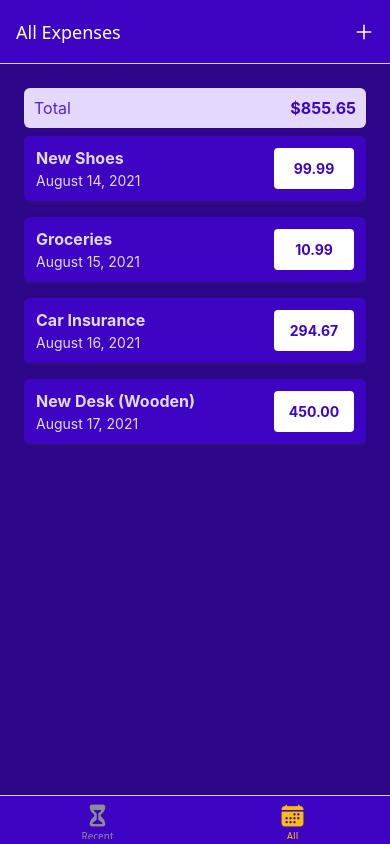
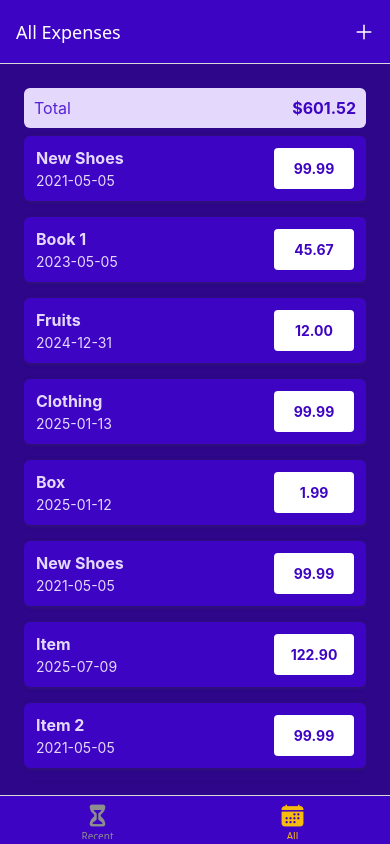
Before and after one commit to AcTiv3MineD/react-native-course-expenses-tracker, a React Native app: screen /AllExpenses in a window 390 px wide. Built offline with nearby package versions, Linux system fonts and the light colour scheme.

Commit message:
feat: implement state management with redux
feat: delete expense
wip: aa expense
wip: update expense

```diff
--- a/App.js
+++ b/App.js
@@ -1,5 +1,9 @@
 import { StatusBar } from 'expo-status-bar';
 import { Ionicons } from '@expo/vector-icons';
+
+// state management
+import { store } from './store/redux/store';
+import { Provider } from 'react-redux';
 
 // navigation
 import { NavigationContainer } from '@react-navigation/native';
@@ -57,6 +61,7 @@ export default function App() {
   return (
     <>
       <StatusBar style="light" />
+      <Provider store={store}>
         <NavigationContainer>
           <Stack.Navigator
             screenOptions={{
@@ -78,6 +83,7 @@ export default function App() {
             />
           </Stack.Navigator>
         </NavigationContainer>
+      </Provider>
     </>
   );
 }
--- a/components/ExpensesOutput/ExpenseItem.js
+++ b/components/ExpensesOutput/ExpenseItem.js
@@ -18,7 +18,7 @@ function ExpenseItem({expense}) {
             <View style={styles.container}>
                 <View>
                     <Text style={[styles.textBase, styles.description]}>{expense.description}</Text>
-                    <Text style={styles.textBase}>{getFormattedDate(expense.date)}</Text>
+                    <Text style={styles.textBase}>{expense.date}</Text>
                 </View>
                 <View style={styles.amountContainer}>
                     <Text style={styles.amountText}>{expense.amount.toFixed(2)}</Text>
--- a/components/ExpensesOutput/ExpensesOutput.js
+++ b/components/ExpensesOutput/ExpensesOutput.js
@@ -3,38 +3,11 @@ import ExpensesList from "./ExpensesList";
 import ExpensesSummary from "./ExpensesSummary";
 import { GlobalStyles } from "../../constants/styles";
 
-const DUMMY_EXPENSES = [
-    {
-        id: 'e1',
-        description: 'New Shoes',
-        amount: 99.99,
-        date: new Date(2021, 7, 14),
-    },
-    {
-        id: 'e2',
-        description: 'Groceries',
-        amount: 10.99,
-        date: new Date(2021, 7, 15),
-    },
-    {
-        id: 'e3',
-        description: 'Car Insurance',
-        amount: 294.67,
-        date: new Date(2021, 7, 16),
-    },
-    {
-        id: 'e4',
-        description: 'New Desk (Wooden)',
-        amount: 450,
-        date: new Date(2021, 7, 17),
-    },
-];
-
 function ExpensesOutput({expenses, expensesPeriod}) {
     return (
         <View style={styles.container}>
-            <ExpensesSummary periodName={expensesPeriod} expenses={DUMMY_EXPENSES} />
-            <ExpensesList expenses={DUMMY_EXPENSES} />
+            <ExpensesSummary periodName={expensesPeriod} expenses={expenses} />
+            <ExpensesList expenses={expenses} />
         </View>
     )
 }
--- /dev/null
+++ b/components/UI/Button.js
@@ -0,0 +1,39 @@
+import { Pressable, StyleSheet, Text, View } from "react-native";
+import { GlobalStyles } from "../../constants/styles";
+
+function Button({children, onPress, mode}) {
+    return (
+        <View>
+            <Pressable onPress={onPress} style={({pressed}) => pressed && styles.pressed}>
+                <View style={[styles.button, mode === 'flat' && styles.flat]}>
+                    <Text style={[styles.buttonText, mode === 'flat' && styles.flatText]}>{children}</Text>
+                </View>
+            </Pressable>
+        </View>
+    );
+}
+
+export default Button;
+
+const styles = StyleSheet.create({
+    button: {
+        borderRadius: 4,
+        padding: 8,
+        backgroundColor: GlobalStyles.colors.primary500,
+    },
+    buttonText: {
+        color: 'white',
+        textAlign: 'center',
+    },
+    flat: {
+        backgroundColor: 'transparent',
+    },
+    flatText: {
+        color: GlobalStyles.colors.primary200,
+    },
+    pressed: {
+        opacity: 0.75,
+        backgroundColor: GlobalStyles.colors.primary100,
+        borderRadius: 4,
+    },
+});
--- a/package.json
+++ b/package.json
@@ -12,12 +12,14 @@
     "@react-navigation/bottom-tabs": "^7.2.0",
     "@react-navigation/native": "^7.0.14",
     "@react-navigation/native-stack": "^7.2.0",
+    "@reduxjs/toolkit": "^2.5.0",
     "expo": "~52.0.25",
     "expo-status-bar": "~2.0.1",
     "react": "18.3.1",
     "react-native": "0.76.6",
     "react-native-safe-area-context": "4.12.0",
-    "react-native-screens": "~4.4.0"
+    "react-native-screens": "~4.4.0",
+    "react-redux": "^9.2.0"
   },
   "devDependencies": {
     "@babel/core": "^7.20.0"
--- a/screens/AllExpenses.js
+++ b/screens/AllExpenses.js
@@ -1,8 +1,11 @@
 import ExpensesOutput from '../components/ExpensesOutput/ExpensesOutput';
+import { useSelector } from "react-redux";
 
 function AllExpenses() {
+  const expenses = useSelector(state => state.expenses.expenses);
+
   return (
-    <ExpensesOutput expensesPeriod="Total" />
+    <ExpensesOutput expensesPeriod="Total" expenses={expenses} />
   );
 }
 
--- a/screens/ManageExpense.js
+++ b/screens/ManageExpense.js
@@ -1,12 +1,18 @@
 import { useLayoutEffect } from 'react';
-import { Text } from 'react-native';
+import { StyleSheet, View } from 'react-native';
+import Button from '../components/UI/Button';
+import IconButton from '../components/UI/IconButton';
+import { GlobalStyles } from '../constants/styles';
+import { useDispatch, useSelector } from 'react-redux';
+import { addExpense, deleteExpense, updateExpense } from '../store/redux/expenses';
 
 function ManageExpense({route, navigation}) {
-  let text = 'add';
+  let expense = {};
   const action = route.params.action;
+  const dispatch = useDispatch();
 
   if(action == 'manage') {
-    text = 'manage';
+    expense = useSelector(state => state.expenses.expenses.find(expense => expense.id === route.params.id));
   }
 
   useLayoutEffect(() => {
@@ -15,9 +21,77 @@ function ManageExpense({route, navigation}) {
     });
   }, [navigation, action]);
 
+  function cancelHandler() {
+    navigation.goBack();
+  }
+
+  function confirmHandler() {
+    if(action === 'manage') {
+      dispatch(updateExpense({
+        id: expense.id,
+        description: 'UPDATED',
+        amount: expense.amount,
+        date: expense.date,
+      }));
+    }
+    else {
+      dispatch(addExpense({
+        id: Math.random(),
+        description: 'NEW',
+        amount: parseFloat(Math.random() * 100),
+        date: '2025-01-01',
+      }));
+    }
+
+    navigation.goBack();
+  }
+
+  function deleteHandler() {
+    dispatch(deleteExpense(route.params.id));
+    navigation.goBack();
+  }
+
   return (
-    <Text>{text}</Text>
+    <View style={styles.container}>
+      <View style={styles.buttonsContainer}>
+        <View>
+          <Button mode='flat' onPress={cancelHandler}>
+            Cancel
+          </Button>
+        </View>
+        <View>
+          <Button onPress={confirmHandler}>{action === 'manage' ? 'Update' : 'Add'}</Button>
+        </View>
+        {
+          action == 'manage' &&
+          <View>
+            <IconButton
+              name="trash"
+              color={GlobalStyles.colors.error500}
+              size={36}
+              onPress={deleteHandler}
+            />
+          </View>
+        }
+      </View>
+    </View>
   );
 }
 
 export default ManageExpense;
+
+const styles = StyleSheet.create({
+  container: {
+    flex: 1,
+    padding: 24,
+    backgroundColor: GlobalStyles.colors.primary800,
+  },
+  buttonsContainer: {
+    flexDirection: 'row',
+    justifyContent: 'space-between',
+    alignItems: 'center',
+    backgroundColor: 'white',
+    padding: 4,
+    borderRadius: 8,
+  },
+})
--- a/screens/RecentExpenses.js
+++ b/screens/RecentExpenses.js
@@ -1,8 +1,17 @@
+import { useSelector } from 'react-redux';
 import ExpensesOutput from '../components/ExpensesOutput/ExpensesOutput';
 
 function RecentExpenses() {
+  const allExpenses = useSelector(state => state.expenses.expenses);
+  const recentExpenses = allExpenses.filter((expense) => {
+    const expenseDate = new Date(expense.date);
+    const today = new Date();
+    const sevenDaysAgo = new Date(today.setDate(today.getDate() - 7));
+    return expenseDate >= sevenDaysAgo;
+  });
+
   return (
-    <ExpensesOutput expensesPeriod="Last 7 days" />
+    <ExpensesOutput expensesPeriod="Last 7 days" expenses={recentExpenses} />
   );
 }
 
--- /dev/null
+++ b/store/redux/expenses.js
@@ -0,0 +1,85 @@
+import { createSlice } from "@reduxjs/toolkit";
+
+const expensesSlice = createSlice({
+    name: 'expenses',
+    initialState: {
+        expenses: [
+            {
+                id: 'e1',
+                description: 'New Shoes',
+                amount: 99.99,
+                date: '2021-05-05',
+            },
+            {
+                id: 'e2',
+                description: 'Book 1',
+                amount: 45.67,
+                date: '2023-05-05',
+            },
+            {
+                id: 'e3',
+                description: 'Fruits',
+                amount: 12.00,
+                date: '2024-12-31',
+            },
+            {
+                id: 'e4',
+                description: 'Clothing',
+                amount: 99.99,
+                date: '2025-01-13',
+            },
+            {
+                id: 'e5',
+                description: 'Box',
+                amount: 1.99,
+                date: '2025-01-12',
+            },
+            {
+                id: 'e6',
+                description: 'New Shoes',
+                amount: 99.99,
+                date: '2021-05-05',
+            },
+            {
+                id: 'e7',
+                description: 'Item',
+                amount: 122.9,
+                date: '2025-07-09',
+            },
+            {
+                id: 'e8',
+                description: 'Item 2',
+                amount: 99.99,
+                date: '2021-05-05',
+            },
+            {
+                id: 'e9',
+                description: 'Item 3',
+                amount: 19,
+                date: '2025-01-08',
+            },
+        ],
+    },
+
+    reducers: {
+        addExpense: (state, action) => {
+            state.expenses.push(action.payload);
+        },
+        deleteExpense: (state, action) => {
+            state.expenses = state.expenses.filter(expense => expense.id !== action.payload);
+        },
+        updateExpense: (state, action) => {
+            state.expenses = state.expenses.map(expense => {
+                if(expense.id === action.payload.id) {
+                    return action.payload;
+                }
+                return expense;
+            });
+        },
+    },
+});
+
+export const addExpense = expensesSlice.actions.addExpense;
+export const deleteExpense = expensesSlice.actions.deleteExpense;
+export const updateExpense = expensesSlice.actions.updateExpense;
+export default expensesSlice.reducer;
--- /dev/null
+++ b/store/redux/store.js
@@ -0,0 +1,9 @@
+import { configureStore } from '@reduxjs/toolkit';
+
+import expensesReducer from './expenses';
+
+export const store = configureStore({
+  reducer: {
+    expenses: expensesReducer,
+  },
+});
```
Also changed, not shown: 1 other file (tests, documents, lock files or other folders). Lines whose indentation alone changed are shown as unchanged.
